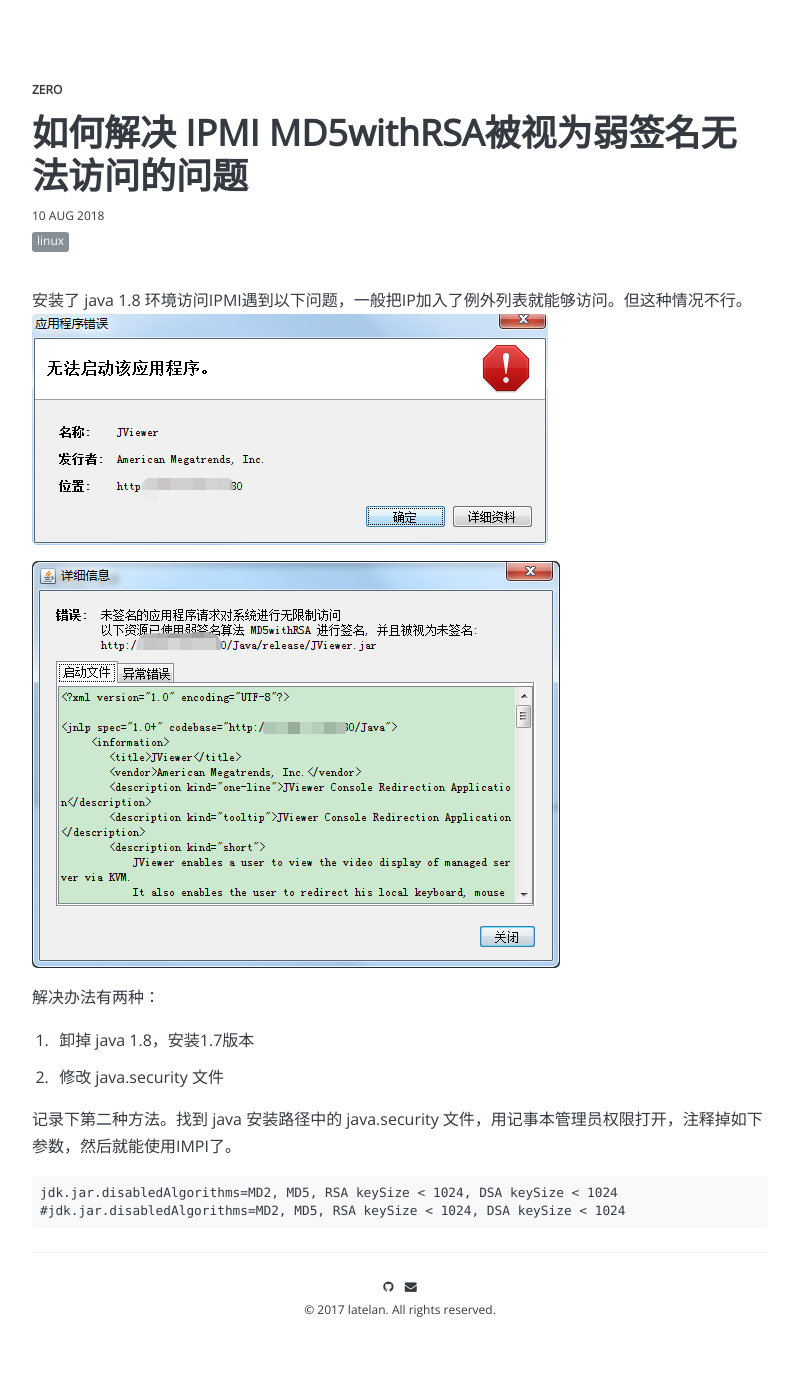
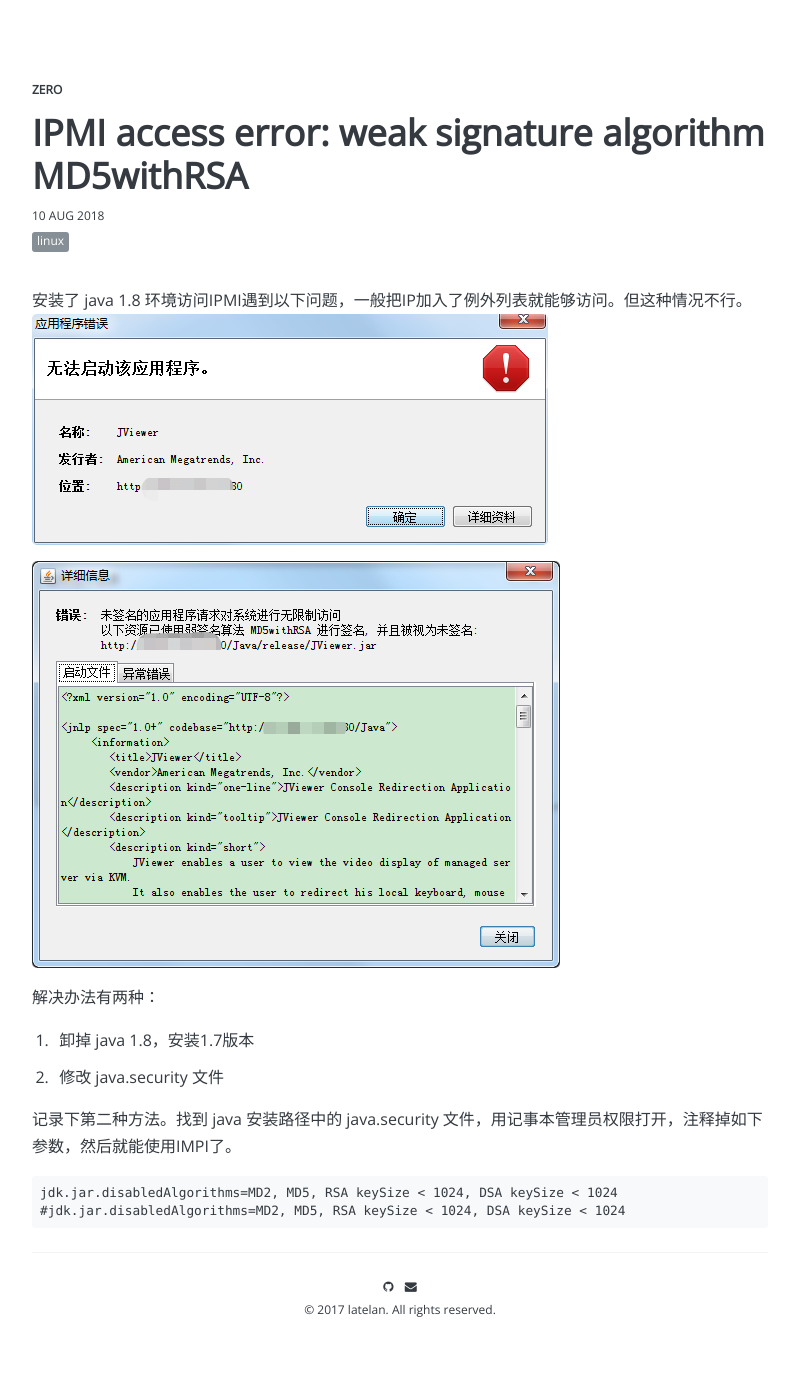
Before and after one commit to latelan/zero, a Jekyll site: the page built from _posts/2018-08-10-how-to-resovle-ipmi-a-weak-signature-algorithm-md5swithrsa.md, in a window 1280 px wide. Shown: the whole page, without its empty margins (240-1035 px from the left). Built offline with Jekyll 4.4.1, drawn with Linux system fonts in a browser that asks for light colours.

Commit message:
title in Chinese is too long and ugly

```diff
--- a/_posts/2018-08-10-how-to-resovle-ipmi-a-weak-signature-algorithm-md5swithrsa.md
+++ b/_posts/2018-08-10-how-to-resovle-ipmi-a-weak-signature-algorithm-md5swithrsa.md
@@ -1,7 +1,7 @@
 ---
 layout: post
-title: "如何解决 IPMI MD5withRSA被视为弱签名无法访问的问题"
-description: ""
+title: "IPMI access error: weak signature algorithm MD5withRSA"
+description: "IPMI MD5withRSA 签名算法被视为弱签名无法访问的问题"
 date: 2018-08-10
 tags: [linux]
 comments: true
```
